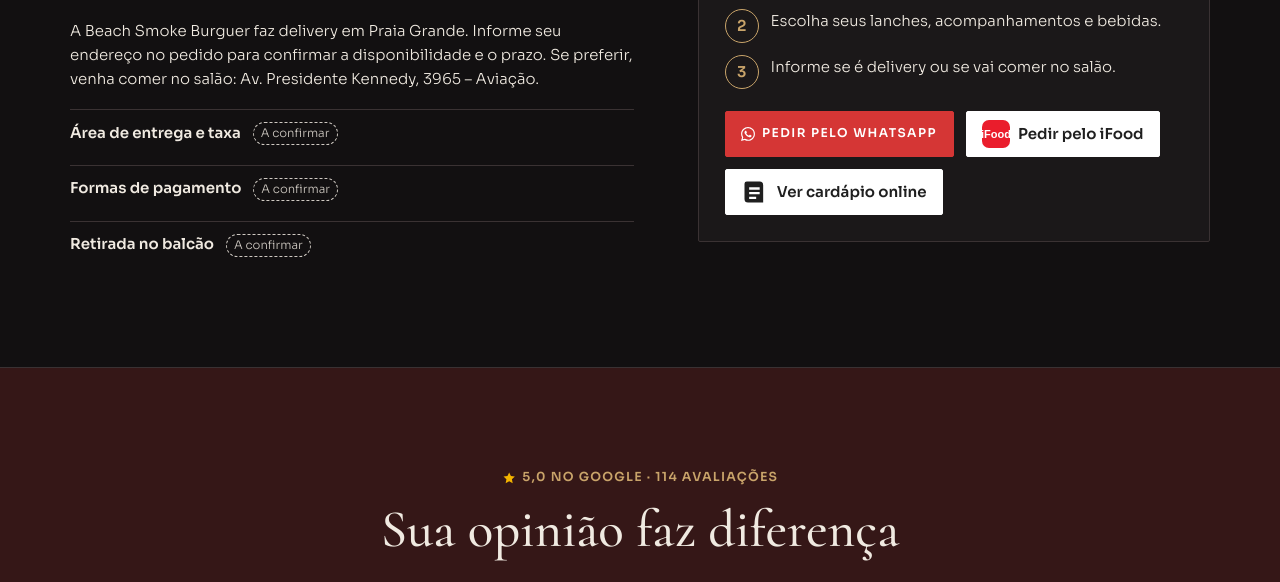
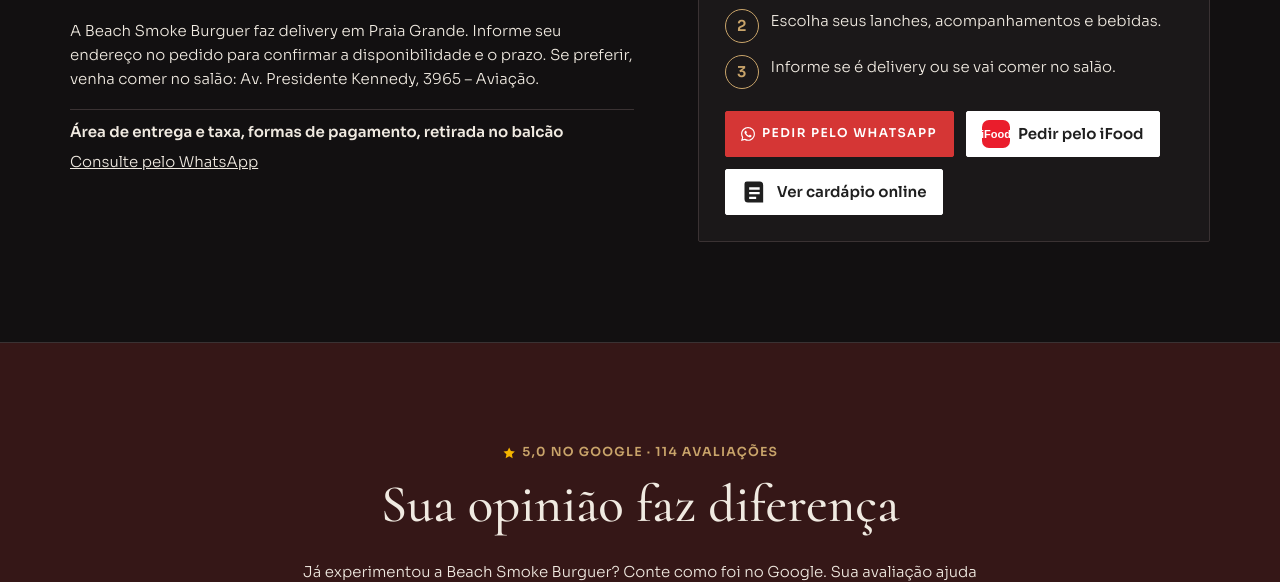
Before and after one commit to fcwwebsites/kingdomapps-hotsite-beach-smoke-burguer, a plain HTML site: page v1/index.html in a window 1280 px wide. Shown: the part 3560-4142 px from the top of the page. Drawn offline with Linux system fonts and the light colour scheme.

Commit message:
fix: sem "A confirmar" visível — campos não confirmados viram "Consulte pelo WhatsApp" (link do WA)

```diff
--- a/v1/index.html
+++ b/v1/index.html
@@ -82,7 +82,7 @@
       <p class="kicker">Entrega</p>
       <h2 id="ent-title">Delivery e salão</h2>
       <p>A Beach Smoke Burguer faz delivery em Praia Grande. Informe seu endereço no pedido para confirmar a disponibilidade e o prazo. Se preferir, venha comer no salão: Av. Presidente Kennedy, 3965 – Aviação.</p>
-      <dl class="kv"><div><dt>Área de entrega e taxa</dt><dd><span class="tbc">A confirmar</span></dd></div><div><dt>Formas de pagamento</dt><dd><span class="tbc">A confirmar</span></dd></div><div><dt>Retirada no balcão</dt><dd><span class="tbc">A confirmar</span></dd></div></dl>
+      <dl class="kv"><div><dt>Área de entrega e taxa, formas de pagamento, retirada no balcão</dt><dd><a href="https://wa.me/5513988252234?text=Ol%C3%A1%21%20Vim%20pelo%20site%20e%20gostaria%20de%20fazer%20um%20pedido." target="_blank" rel="noopener">Consulte pelo WhatsApp</a></dd></div></dl>
     </div>
     <div class="steps-box">
       <h3>Como pedir</h3><ol class="steps"><li>Chame no WhatsApp (13) 98825-2234.</li><li>Escolha seus lanches, acompanhamentos e bebidas.</li><li>Informe se é delivery ou se vai comer no salão.</li></ol>
```
Also changed, not shown: v2/index.html (+1 -1 lines).
